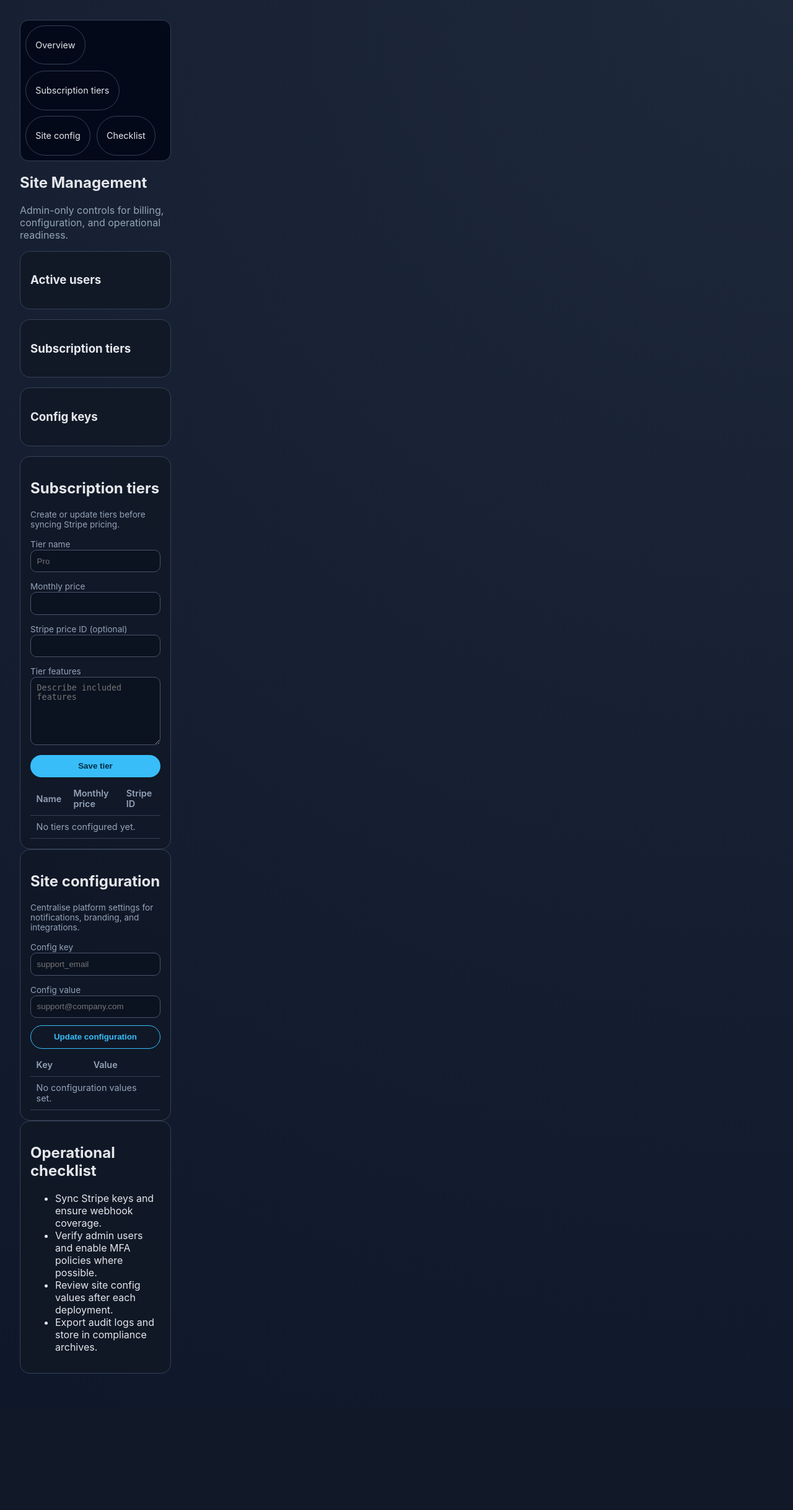
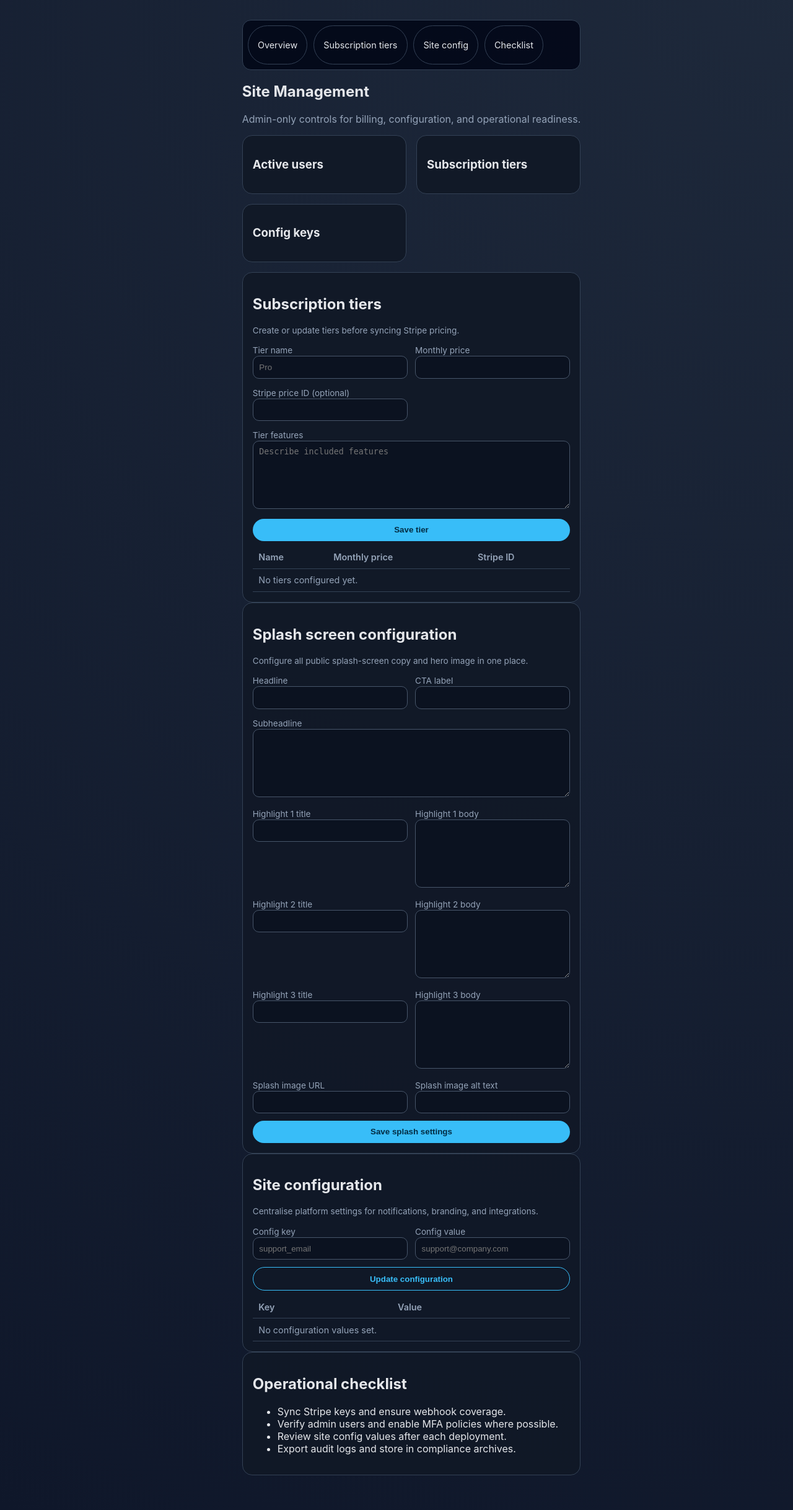
Before and after one commit to aboldguess/FM-TimeTracker, a FastAPI app: template app/templates/site_management.html in a window 1280 px wide; the page is wider, and only the part inside the window is pictured. Shown: the part 74-2510 px from the top of that part at 62% size. Before the commit the page ends 2290 px from the top of that part, so only its background shows below. Run offline with FastAPI, Linux system fonts and the light colour scheme; the template is opened without the code that fills it, so the values that code supplies are empty; some libraries are stand-ins or nearby versions.

Commit message:
Fix login payload handling and redesign configurable splash screen

```diff
--- a/app/main.py
+++ b/app/main.py
@@ -261,6 +261,29 @@
     }
 
 
+def splash_content_context(db: Session) -> dict[str, str]:
+    """Load configurable landing splash content with sensible defaults."""
+    defaults: dict[str, str] = {
+        "splash_headline": "Enterprise Project & Programme Command Centre",
+        "splash_subheadline": "Secure role-based planning, delivery tracking, timesheets, leave, and live financial intelligence in one browser app.",
+        "splash_highlight_1_title": "Role-aware control",
+        "splash_highlight_1_body": "Admins, programme managers, project managers, and staff get tailored permissions and dashboards.",
+        "splash_highlight_2_title": "Plan vs Actual",
+        "splash_highlight_2_body": "Track work packages, tasks, resource budgets, and progress against targets.",
+        "splash_highlight_3_title": "People Ops built-in",
+        "splash_highlight_3_body": "Timesheets, annual leave approvals, and sick leave recording are first-class features.",
+        "splash_cta_label": "Enter platform",
+        "splash_image_url": "https://images.unsplash.com/photo-1551434678-e076c223a692?auto=format&fit=crop&w=1400&q=80",
+        "splash_image_alt": "Team reviewing project performance charts on a modern dashboard",
+    }
+    config_rows = db.scalars(select(AppConfig).where(AppConfig.key.in_(tuple(defaults.keys())))).all()
+    for row in config_rows:
+        cleaned_value = row.value.strip()
+        if cleaned_value:
+            defaults[row.key] = cleaned_value
+    return defaults
+
+
 @app.middleware("http")
 async def enforce_password_change(request: Request, call_next):
     """Redirect authenticated users with temporary passwords to the mandatory password change page."""
@@ -332,11 +355,13 @@
 def landing(request: Request):
     with Session(engine) as db:
         bootstrap_details = bootstrap_context(db)
+        splash_content = splash_content_context(db)
     return templates.TemplateResponse(
         "landing.html",
         {
             "request": request,
             **bootstrap_details,
+            **splash_content,
         },
     )
 
@@ -345,18 +370,33 @@
 def login_page(request: Request):
     with Session(engine) as db:
         bootstrap_details = bootstrap_context(db)
+        splash_content = splash_content_context(db)
     return templates.TemplateResponse(
         "login.html",
         {
             "request": request,
             "error": None,
             **bootstrap_details,
+            **splash_content,
         },
     )
 
 
 @app.post("/login", response_class=HTMLResponse)
-def login(request: Request, email: str = Form(...), password: str = Form(...), db: Session = Depends(get_db)):
+async def login(request: Request, db: Session = Depends(get_db)):
+    """Authenticate users from either HTML form posts or JSON API payloads."""
+    email: str | None = None
+    password: str | None = None
+    content_type = request.headers.get("content-type", "").lower()
+    if "application/json" in content_type:
+        payload_data = await request.json()
+        email = payload_data.get("email") if isinstance(payload_data, dict) else None
+        password = payload_data.get("password") if isinstance(payload_data, dict) else None
+    else:
+        form_data = await request.form()
+        email = form_data.get("email")
+        password = form_data.get("password")
+
     try:
         payload = LoginRequest(email=email, password=password)
     except ValidationError:
@@ -366,6 +406,7 @@
                 "request": request,
                 "error": f"Enter a valid email address (example: {settings.bootstrap_admin_email}).",
                 **bootstrap_context(db),
+                **splash_content_context(db),
             },
             status_code=400,
         )
@@ -377,6 +418,7 @@
                 "request": request,
                 "error": "Invalid credentials",
                 **bootstrap_context(db),
+                **splash_content_context(db),
             },
             status_code=401,
         )
@@ -1266,6 +1308,7 @@
             "active_users": active_users,
             "subscription_tiers": subscription_tiers,
             "configs": configs,
+            "splash": splash_content_context(db),
         },
     )
 
@@ -1524,6 +1567,58 @@
     return {"ok": True}
 
 
+@app.post("/admin/site-config/splash")
+def upsert_splash_site_config(
+    splash_headline: str = Form(...),
+    splash_subheadline: str = Form(...),
+    splash_highlight_1_title: str = Form(...),
+    splash_highlight_1_body: str = Form(...),
+    splash_highlight_2_title: str = Form(...),
+    splash_highlight_2_body: str = Form(...),
+    splash_highlight_3_title: str = Form(...),
+    splash_highlight_3_body: str = Form(...),
+    splash_cta_label: str = Form(...),
+    splash_image_url: str = Form(...),
+    splash_image_alt: str = Form(...),
+    current_user: User = Depends(require_roles(Role.ADMIN)),
+    db: Session = Depends(get_db),
+):
+    """Upsert all splash-screen branding keys in one admin operation."""
+    del current_user
+    payload = {
+        "splash_headline": splash_headline,
+        "splash_subheadline": splash_subheadline,
+        "splash_highlight_1_title": splash_highlight_1_title,
+        "splash_highlight_1_body": splash_highlight_1_body,
+        "splash_highlight_2_title": splash_highlight_2_title,
+        "splash_highlight_2_body": splash_highlight_2_body,
+        "splash_highlight_3_title": splash_highlight_3_title,
+        "splash_highlight_3_body": splash_highlight_3_body,
+        "splash_cta_label": splash_cta_label,
+        "splash_image_url": splash_image_url,
+        "splash_image_alt": splash_image_alt,
+    }
+    allowed_image_prefixes = ("https://", "http://", "/")
+    if not payload["splash_image_url"].startswith(allowed_image_prefixes):
+        raise HTTPException(
+            status_code=400,
+            detail="Splash image URL must start with https://, http://, or / for local static assets.",
+        )
+
+    for key, value in payload.items():
+        cleaned = value.strip()
+        if not cleaned:
+            raise HTTPException(status_code=400, detail=f"{key} cannot be empty.")
+        config = db.scalar(select(AppConfig).where(AppConfig.key == key))
+        if config:
+            config.value = cleaned
+        else:
+            db.add(AppConfig(key=key, value=cleaned))
+
+    db.commit()
+    return RedirectResponse("/site-management#site-config", status_code=303)
+
+
 @app.get("/health")
 def healthcheck():
     return {"status": "ok", "date": date.today().isoformat()}
--- a/app/static/styles.css
+++ b/app/static/styles.css
@@ -45,6 +45,54 @@
 .sidebar-nav .badge { font-size: .7rem; padding:.1rem .4rem; border-radius:999px; border:1px solid var(--border); color: var(--muted); }
 .container { max-width: 100%; margin: 0 auto; padding: 0 0.5rem 1.5rem; flex: 1; }
 .main-content { min-width: 0; }
+
+.app-shell--guest {
+  grid-template-columns: minmax(0, 1fr);
+  max-width: 1280px;
+  margin: 0 auto;
+}
+
+.splash-hero {
+  display: grid;
+  grid-template-columns: minmax(0, 1.25fr) minmax(0, 1fr);
+  gap: 1.25rem;
+  align-items: stretch;
+}
+.splash-copy {
+  background: rgba(2, 6, 23, 0.65);
+  border: 1px solid var(--border);
+  border-radius: 18px;
+  padding: 1.2rem;
+}
+.splash-visual {
+  border-radius: 18px;
+  overflow: hidden;
+  border: 1px solid var(--border);
+  min-height: 420px;
+}
+.splash-visual img,
+.login-preview img {
+  width: 100%;
+  height: 100%;
+  object-fit: cover;
+  display: block;
+}
+.splash-highlights { margin-top: 1rem; }
+
+.login-layout {
+  display: grid;
+  grid-template-columns: minmax(0, 1fr) minmax(0, 1fr);
+  gap: 1rem;
+}
+.login-preview {
+  display: grid;
+  gap: .75rem;
+}
+.login-preview img {
+  min-height: 300px;
+  border-radius: 12px;
+}
+
 
 .context-toolbar {
   display: flex;
@@ -118,6 +166,10 @@
 .panel-actions { display:flex; flex-direction: column; gap: .5rem; min-width: 240px; }
 details summary { cursor: pointer; color: var(--accent); font-weight: 600; }
 @media (max-width: 980px) {
+  .splash-hero,
+  .login-layout {
+    grid-template-columns: 1fr;
+  }
   .navbar {
     flex-wrap: wrap;
     gap: 0.75rem;
--- a/app/templates/base.html
+++ b/app/templates/base.html
@@ -38,7 +38,7 @@
       {% endif %}
     </div>
   </nav>
-  <div class="app-shell">
+  <div class="app-shell {% if not user %}app-shell--guest{% endif %}">
     {% if user %}
     <aside class="sidebar">
       <h2>Workspace</h2>
--- a/app/templates/site_management.html
+++ b/app/templates/site_management.html
@@ -79,7 +79,67 @@
     </table>
   </div>
 
+
   <div class="panel" id="site-config">
+    <h2>Splash screen configuration</h2>
+    <p class="helper">Configure all public splash-screen copy and hero image in one place.</p>
+    <form class="form" method="post" action="/admin/site-config/splash">
+      {{ csrf_input(request) }}
+      <div class="form-grid">
+        <div>
+          <label for="splash_headline">Headline</label>
+          <input id="splash_headline" name="splash_headline" type="text" value="{{ splash.splash_headline }}" required />
+        </div>
+        <div>
+          <label for="splash_cta_label">CTA label</label>
+          <input id="splash_cta_label" name="splash_cta_label" type="text" value="{{ splash.splash_cta_label }}" required />
+        </div>
+      </div>
+      <div>
+        <label for="splash_subheadline">Subheadline</label>
+        <textarea id="splash_subheadline" name="splash_subheadline" required>{{ splash.splash_subheadline }}</textarea>
+      </div>
+      <div class="form-grid">
+        <div>
+          <label for="splash_highlight_1_title">Highlight 1 title</label>
+          <input id="splash_highlight_1_title" name="splash_highlight_1_title" type="text" value="{{ splash.splash_highlight_1_title }}" required />
+        </div>
+        <div>
+          <label for="splash_highlight_1_body">Highlight 1 body</label>
+          <textarea id="splash_highlight_1_body" name="splash_highlight_1_body" required>{{ splash.splash_highlight_1_body }}</textarea>
+        </div>
+        <div>
+          <label for="splash_highlight_2_title">Highlight 2 title</label>
+          <input id="splash_highlight_2_title" name="splash_highlight_2_title" type="text" value="{{ splash.splash_highlight_2_title }}" required />
+        </div>
+        <div>
+          <label for="splash_highlight_2_body">Highlight 2 body</label>
+          <textarea id="splash_highlight_2_body" name="splash_highlight_2_body" required>{{ splash.splash_highlight_2_body }}</textarea>
+        </div>
+        <div>
+          <label for="splash_highlight_3_title">Highlight 3 title</label>
+          <input id="splash_highlight_3_title" name="splash_highlight_3_title" type="text" value="{{ splash.splash_highlight_3_title }}" required />
+        </div>
+        <div>
+          <label for="splash_highlight_3_body">Highlight 3 body</label>
+          <textarea id="splash_highlight_3_body" name="splash_highlight_3_body" required>{{ splash.splash_highlight_3_body }}</textarea>
+        </div>
+      </div>
+      <div class="form-grid">
+        <div>
+          <label for="splash_image_url">Splash image URL</label>
+          <input id="splash_image_url" name="splash_image_url" type="url" value="{{ splash.splash_image_url }}" required />
+        </div>
+        <div>
+          <label for="splash_image_alt">Splash image alt text</label>
+          <input id="splash_image_alt" name="splash_image_alt" type="text" value="{{ splash.splash_image_alt }}" required />
+        </div>
+      </div>
+      <button class="btn" type="submit">Save splash settings</button>
+    </form>
+  </div>
+
+  <div class="panel" id="site-config-generic">
     <h2>Site configuration</h2>
     <p class="helper">Centralise platform settings for notifications, branding, and integrations.</p>
     <form class="form" method="post" action="/admin/site-config">
```
Also changed, not shown: app/templates/landing.html (+14 -8 lines), app/templates/login.html (+8 -1 lines), tests/test_login_flow.py (added, +40 -0 lines).
